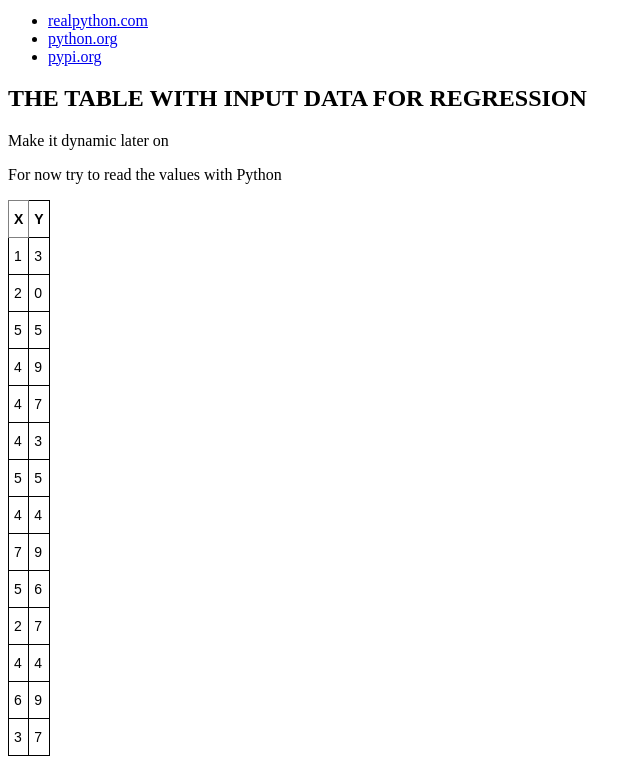
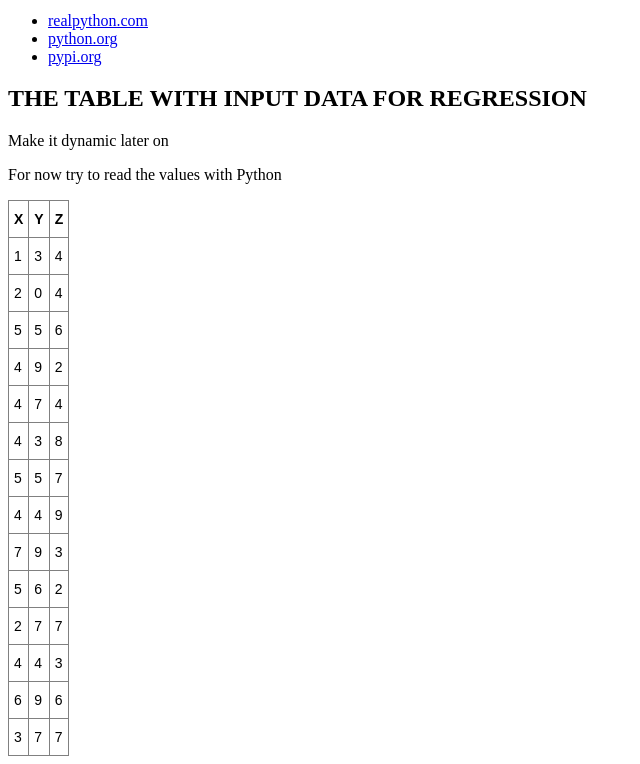
Before and after one commit to Vinnie117/playground-flask-javascript, a Python web app: template templates/index.html in a window 1280 px wide. Shown: the part 298-1062 px from the top of the page, without its empty margins (0-640 px from the left). Run offline with Jinja, Linux system fonts and the light colour scheme; the template is opened without the code that fills it, so the values that code supplies are empty.

Commit message:
extra column in html table

```diff
--- a/templates/index.html
+++ b/templates/index.html
@@ -37,69 +37,93 @@
     .tg .tg-0pky{border-color:inherit;text-align:left;vertical-align:top}
     .tg .tg-0lax{text-align:left;vertical-align:top}
     </style>
+<style type="text/css">
+  .tg  {border-collapse:collapse;border-spacing:0;}
+  .tg td{border-color:black;border-style:solid;border-width:1px;font-family:Arial, sans-serif;font-size:14px;
+    overflow:hidden;padding:10px 5px;word-break:normal;}
+  .tg th{border-color:black;border-style:solid;border-width:1px;font-family:Arial, sans-serif;font-size:14px;
+    font-weight:normal;overflow:hidden;padding:10px 5px;word-break:normal;}
+  .tg .tg-0pky{border-color:inherit;text-align:left;vertical-align:top}
+  .tg .tg-fymr{border-color:inherit;font-weight:bold;text-align:left;vertical-align:top}
+  </style>
   <table class="tg">
   <thead>
     <tr>
       <th class="tg-0pky"><span style="font-weight:bold">X</span></th>
-        <th class="tg-0lax"><span style="font-weight:bold">Y</span></th>
+      <th class="tg-0pky"><span style="font-weight:bold">Y</span></th>
+      <th class="tg-fymr">Z</th>
     </tr>
   </thead>
   <tbody>
     <tr>
-        <td class="tg-0lax">1</td>
-        <td class="tg-0lax">3</td>
+      <td class="tg-0pky">1</td>
+      <td class="tg-0pky">3</td>
+      <td class="tg-0pky">4<br></td>
     </tr>
     <tr>
-        <td class="tg-0lax">2</td>
-        <td class="tg-0lax">0</td>
+      <td class="tg-0pky">2</td>
+      <td class="tg-0pky">0</td>
+      <td class="tg-0pky">4</td>
     </tr>
     <tr>
-        <td class="tg-0lax">5</td>
-        <td class="tg-0lax">5</td>
+      <td class="tg-0pky">5</td>
+      <td class="tg-0pky">5</td>
+      <td class="tg-0pky">6</td>
     </tr>
     <tr>
-        <td class="tg-0lax">4</td>
-        <td class="tg-0lax">9</td>
+      <td class="tg-0pky">4</td>
+      <td class="tg-0pky">9</td>
+      <td class="tg-0pky">2</td>
     </tr>
     <tr>
-        <td class="tg-0lax">4</td>
-        <td class="tg-0lax">7</td>
+      <td class="tg-0pky">4</td>
+      <td class="tg-0pky">7</td>
+      <td class="tg-0pky">4</td>
     </tr>
     <tr>
-        <td class="tg-0lax">4</td>
-        <td class="tg-0lax">3</td>
+      <td class="tg-0pky">4</td>
+      <td class="tg-0pky">3</td>
+      <td class="tg-0pky">8</td>
     </tr>
     <tr>
-        <td class="tg-0lax">5<br></td>
-        <td class="tg-0lax">5</td>
+      <td class="tg-0pky">5<br></td>
+      <td class="tg-0pky">5</td>
+      <td class="tg-0pky">7</td>
     </tr>
     <tr>
-        <td class="tg-0lax">4</td>
-        <td class="tg-0lax">4</td>
+      <td class="tg-0pky">4</td>
+      <td class="tg-0pky">4</td>
+      <td class="tg-0pky">9</td>
     </tr>
     <tr>
-        <td class="tg-0lax">7</td>
-        <td class="tg-0lax">9</td>
+      <td class="tg-0pky">7</td>
+      <td class="tg-0pky">9</td>
+      <td class="tg-0pky">3</td>
     </tr>
     <tr>
-        <td class="tg-0lax">5</td>
-        <td class="tg-0lax">6</td>
+      <td class="tg-0pky">5</td>
+      <td class="tg-0pky">6</td>
+      <td class="tg-0pky">2</td>
     </tr>
     <tr>
-        <td class="tg-0lax">2</td>
-        <td class="tg-0lax">7</td>
+      <td class="tg-0pky">2</td>
+      <td class="tg-0pky">7</td>
+      <td class="tg-0pky">7</td>
     </tr>
     <tr>
-        <td class="tg-0lax">4</td>
-        <td class="tg-0lax">4</td>
+      <td class="tg-0pky">4</td>
+      <td class="tg-0pky">4</td>
+      <td class="tg-0pky">3</td>
     </tr>
     <tr>
-        <td class="tg-0lax">6</td>
-        <td class="tg-0lax">9</td>
+      <td class="tg-0pky">6</td>
+      <td class="tg-0pky">9</td>
+      <td class="tg-0pky">6</td>
     </tr>
     <tr>
-        <td class="tg-0lax">3</td>
-        <td class="tg-0lax">7</td>
+      <td class="tg-0pky">3</td>
+      <td class="tg-0pky">7</td>
+      <td class="tg-0pky">7</td>
     </tr>
   </tbody>
   </table>
```
Lines whose indentation alone changed are shown as unchanged.
